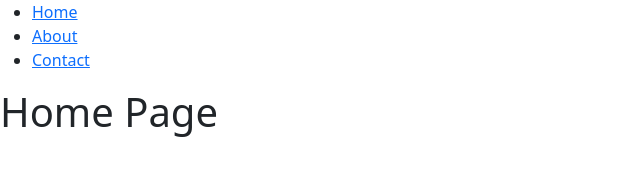
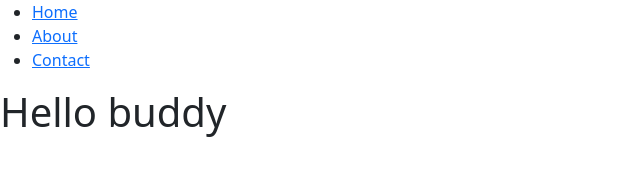
Before and after one commit to sathiskumar-c/wheelsfordeals, a React (Vite) app: page / in a window 1280 px wide. Shown: the top 186 px of the page, without its empty margins (0-640 px from the left). Built offline with nearby package versions, Linux system fonts and the light colour scheme.

Commit message:
Update home.jsx

```diff
--- a/src/pages/home/home.jsx
+++ b/src/pages/home/home.jsx
@@ -1,7 +1,7 @@
 const Home = () => {
   return (
     <>
-      <h1>Home Page</h1>
+      <h1>Hello buddy</h1>
     </>
   );
 };
```
